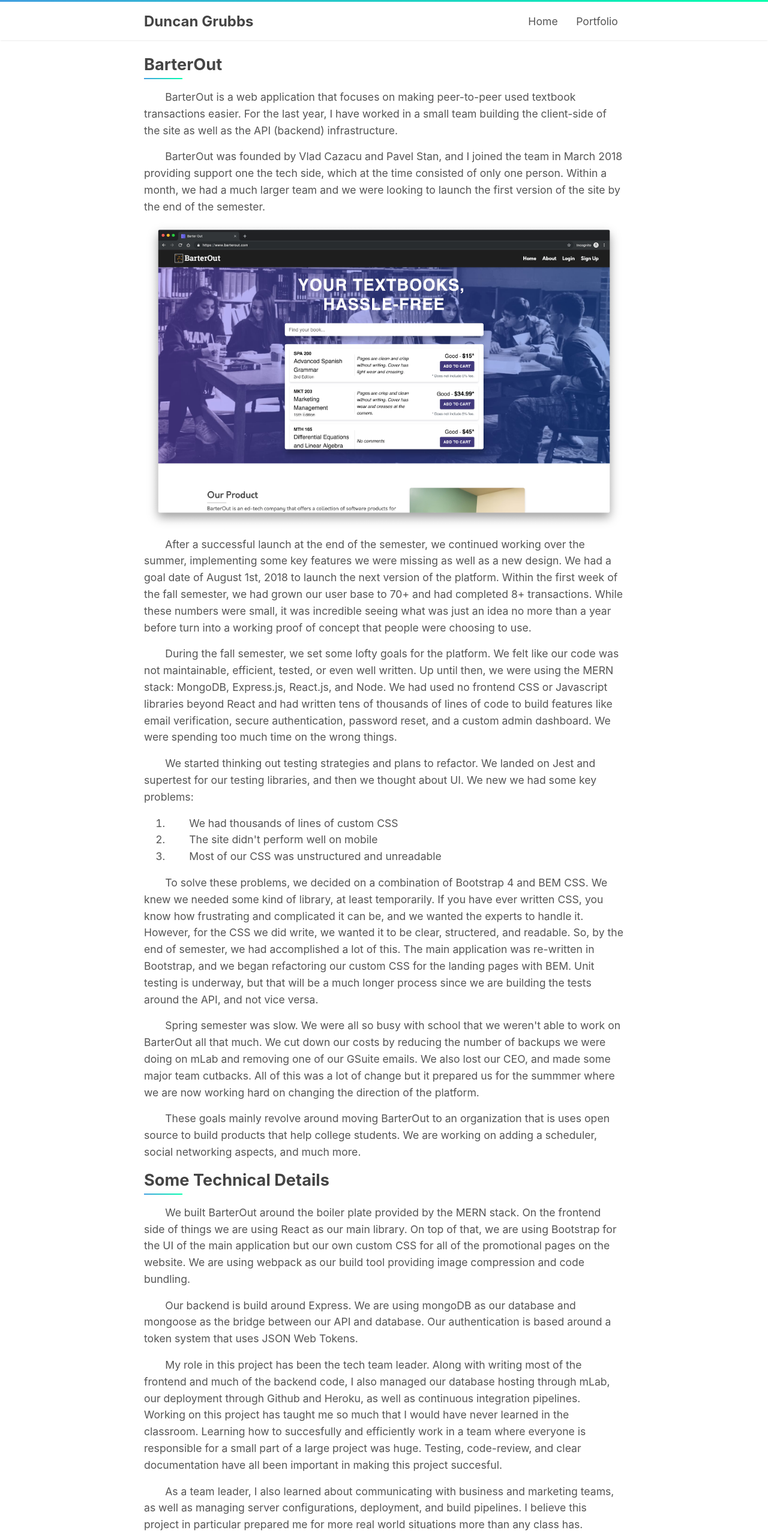
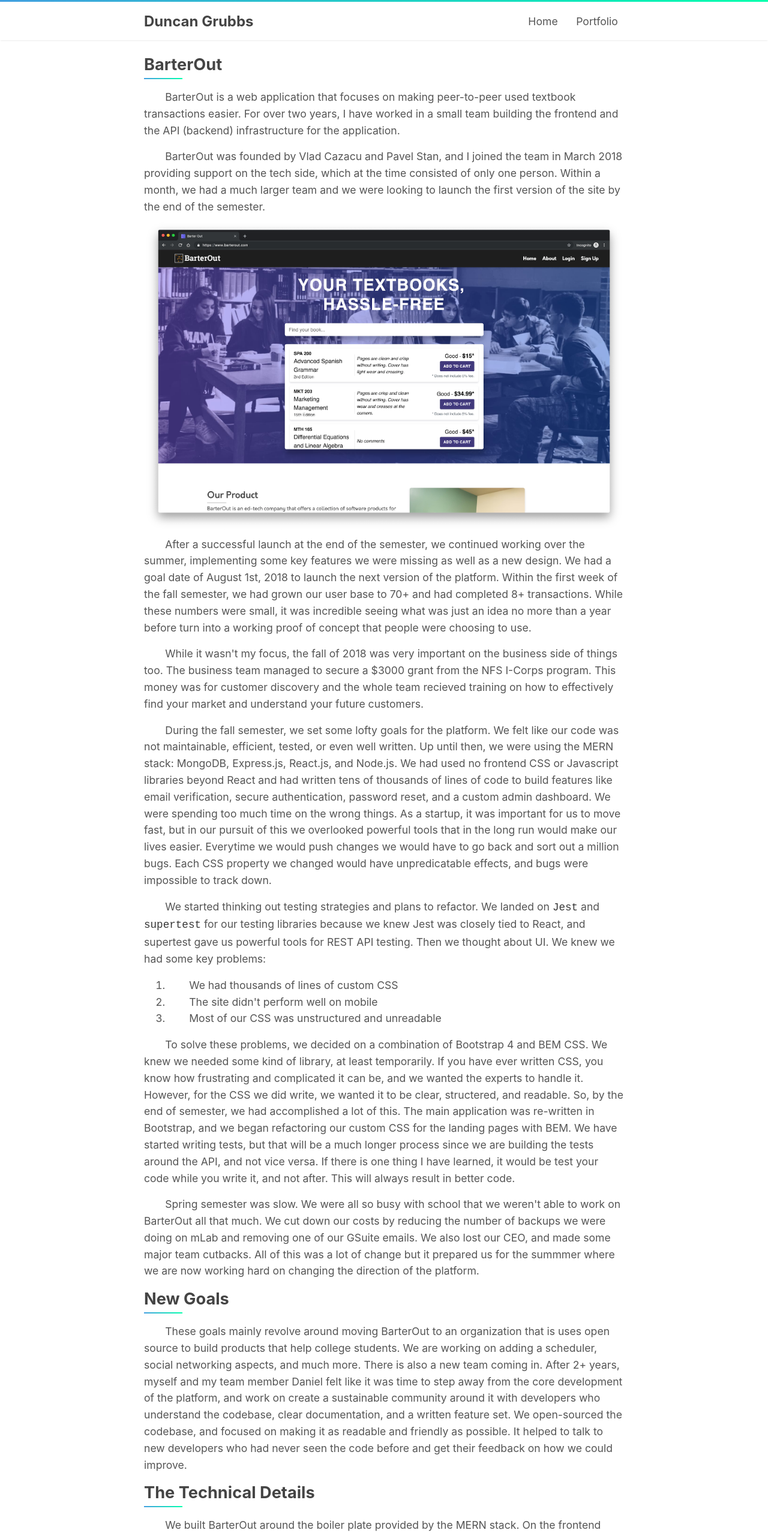
Before and after one commit to duncangrubbs/portfolio, a React (Create React App) app: page /portfolio/barterout in a window 1280 px wide. Shown: the top 2561 px of the page at 60% size. Built offline with nearby package versions, Linux system fonts and the light colour scheme.

Commit message:
Updates.

```diff
--- a/src/css/components.css
+++ b/src/css/components.css
@@ -41,6 +41,7 @@
 
 .navbar__link:hover {
   color: var(--theme-bold-text-color);
+  background: none;;
 }
 
 .navbar__link.selected {
--- a/src/css/main.css
+++ b/src/css/main.css
@@ -1,7 +1,7 @@
 /* THEME */
 :root {
   --theme-primary-color: #299ce9;
-  --theme-secondary-color: rgba(66,159,224,1);
+  --theme-secondary-color:rgb(53, 53, 53);
   --theme-bold-text-color: #444;
   --theme-text-color: #555;
   --theme-light-color: #FFF;
@@ -56,6 +56,11 @@
   font-weight: 400;
 }
 
+code {
+  color: var(--theme-secondary-color);
+  font-family: 'Courier New', Courier, monospace;
+}
+
 ol {
   font-size: 1.1em;
   color: var(--theme-text-color);
@@ -70,7 +75,8 @@
 }
 
 a:hover {
-  color: var(--theme-secondary-color);
+  background: yellow;
+  color: var(--theme-text-color);
 }
 
 .header {
--- a/src/routes/Home.jsx
+++ b/src/routes/Home.jsx
@@ -26,7 +26,8 @@
           all levels of the application stack. From complex frontends
           with React.js, to connecting APIs to databases, to managing
           CI/CD with Travis and Heroku, to building, training, and testing
-          ML models for audio, video, and text.
+          ML models for audio, video, and text. I am currently working as a software engineer intern
+          at <a rel="noopenner external" href="https://factsquared.com">FactSquared</a>!
           I have the most experience with <a rel="noopenner external" href="https://github.com/BarterOut/BarterOutMain">
           Javascript</a> and <a rel="noopenner external" href="https://github.com/duncangrubbs/lyrics-to-artist">Python</a>
           &nbsp;but I also have extensive course work in&nbsp;
@@ -35,7 +36,7 @@
           I have taken courses on subjects including but not limited to:
           AI/ML/Big Data, linear algebra, algorithms, and computer organization.
           You can find me on <a rel="noopenner external" href="https://github.com/duncangrubbs"> Github</a> and
-          <a rel="noopenner external" href="https://www.linkedin.com/in/duncan-grubbs-01979a14a/"> LinkedIn</a>.
+          &nbsp;<a rel="noopenner external" href="https://www.linkedin.com/in/duncan-grubbs-01979a14a/">LinkedIn</a>.
         </p>
       </div>
       <div className="home__grid-item">
@@ -44,9 +45,9 @@
         <WorkCard
         title="BarterOut"
         text="BarterOut is a web application that focuses on making peer-to-peer
-        used textbook transactions easier. For the last year, I have worked
-        in a small team building the client-side of the site, as well as the
-        API (backend) infrastructure. "
+        used textbook transactions easier. For over two years, I have worked
+        in a small team building the frontend and the
+        API (backend) infrastructure for the application."
         />
       </Link>
       <Link to="/portfolio/letsgo">
--- a/src/routes/portfolio/BarterOut.jsx
+++ b/src/routes/portfolio/BarterOut.jsx
@@ -21,13 +21,13 @@
       <h1><a id="barterout__heading" href="https://github.com/BarterOut">BarterOut</a></h1>
       <p className="writing__para">
         BarterOut is a web application that focuses on making peer-to-peer
-        used textbook transactions easier. For the last year, I have worked
-        in a small team building the client-side of the site as well as the
-        API (backend) infrastructure.
+        used textbook transactions easier. For over two years, I have worked
+        in a small team building the frontend and the
+        API (backend) infrastructure for the application.
       </p>
       <p className="writing__para">
         BarterOut was founded by Vlad Cazacu and Pavel Stan, and I joined
-        the team in March 2018 providing support one the tech side,
+        the team in March 2018 providing support on the tech side,
         which at the time consisted of only one person. Within a month,
         we had a much larger team and we were looking to launch the first
         version of the site by the end of the semester.
@@ -44,19 +44,32 @@
         choosing to use.
       </p>
       <p className="writing__para">
+        While it wasn't my focus, the fall of 2018 was very important on the business
+        side of things too. The business team managed to secure a $3000 grant from the
+        NFS I-Corps program. This money was for customer discovery and the whole team
+        recieved training on how to effectively find your market and understand your
+        future customers.
+      </p>
+      <p className="writing__para">
         During the fall semester, we set some lofty goals for the platform. We felt
         like our code was not maintainable, efficient, tested, or even well written.
         Up until then, we were using the MERN stack: MongoDB, Express.js, React.js,
-        and Node. We had used no frontend CSS or Javascript libraries beyond React
+        and Node.js. We had used no frontend CSS or Javascript libraries beyond React
         and had written tens of thousands of lines of code to build features like
         email verification, secure authentication, password reset, and a custom admin
-        dashboard. We were spending too much time on the wrong things.
+        dashboard. We were spending too much time on the wrong things. As a startup,
+        it was important for us to move fast, but in our pursuit of this we overlooked
+        powerful tools that in the long run would make our lives easier. Everytime we
+        would push changes we would have to go back and sort out a million bugs. Each
+        CSS property we changed would have unpredicatable effects, and bugs were
+        impossible to track down.
       </p>
       <p className="writing__para">
         We started thinking out testing strategies and plans to refactor.
         We landed on <code>Jest</code> and <code>supertest</code> for our
-        testing libraries, and then we thought about UI.
-        We new we had some key problems:
+        testing libraries because we knew Jest was closely tied to React,
+        and supertest gave us powerful tools for REST API testing.
+        Then we thought about UI. We knew we had some key problems:
       </p>
       <ol className="writing__para">
         <li>We had thousands of lines of custom CSS</li>
@@ -72,8 +85,10 @@
         structered, and readable. So, by the end of semester, we had accomplished
         a lot of this. The main application was re-written in Bootstrap, and
         we began refactoring our custom CSS for the landing pages with BEM.
-        Unit testing is underway, but that will be a much longer process
+        We have started writing tests, but that will be a much longer process
         since we are building the tests around the API, and not vice versa.
+        If there is one thing I have learned, it would be test your code while
+        you write it, and not after. This will always result in better code.
       </p>
       <p className="writing__para">
         Spring semester was slow. We were all so busy with school that we weren't
@@ -83,12 +98,20 @@
         this was a lot of change but it prepared us for the summmer where we are now
         working hard on changing the direction of the platform.
       </p>
+      <h1>New Goals</h1>
       <p className="writing__para">
         These goals mainly revolve around moving BarterOut to an organization that
         is uses open source to build products that help college students. We are
         working on adding a scheduler, social networking aspects, and much more.
+        There is also a new team coming in. After 2+ years, myself and my team
+        member Daniel felt like it was time to step away from the core development
+        of the platform, and work on create a sustainable community around it
+        with developers who understand the codebase, clear documentation, and a
+        written feature set. We open-sourced the codebase, and focused on making
+        it as readable and friendly as possible. It helped to talk to new developers
+        who had never seen the code before and get their feedback on how we could improve.
       </p>
-      <h1>Some Technical Details</h1>
+      <h1>The Technical Details</h1>
       <p className="writing__para">
         We built BarterOut around the boiler plate provided by the MERN stack. On
         the frontend side of things we are using React as our main library. On top
@@ -97,15 +120,24 @@
         webpack as our build tool providing image compression and code bundling.
       </p>
       <p className="writing__para">
-        Our backend is build around Express. We are using mongoDB as our database
-        and mongoose as the bridge between our API and database. Our authentication
-        is based around a token system that uses JSON Web Tokens.
+        Our backend is build around Express. We are using MongoDB as our database
+        and mongoose as the bridge between our API and database. The database is hosted
+        on MongoDB atlas because of its ease of use.
+        Our authenticationis based around a token system that uses JSON Web Tokens.
+        We use middleware on our API endpoints that checks the <code>Authorization</code>
+        &nbsp;header, and validates a token if the endpoint requires it. This allows us to
+        easily change permissions levels of an endpoint on the fly. We standardize the
+        connection between our frontend and backend through FetchService middleware
+        that lives on the frontend. Any API request from a React component passes
+        through this service. The middleware passes the right headers, hits the
+        right version of the API, and does automatic error parsing and handling.
       </p>
+      <h1>My Role</h1>
       <p className="writing__para">
         My role in this project has been the tech team leader. Along with
         writing most of the frontend and much of the backend code, I also managed
         our database hosting through mLab, our deployment through Github and Heroku,
-        as well as continuous integration pipelines. Working on this project has taught
+        as well as the continuous integration pipeline. Working on this project has taught
         me so much that I would have never learned in the classroom. Learning how to
         succesfully and efficiently work in a team where everyone is responsible for
         a small part of a large project was huge. Testing, code-review, and clear
@@ -113,7 +145,11 @@
       </p>
       <p className="writing__para">
         As a team leader, I also learned about communicating with business and marketing
-        teams, as well as managing server configurations, deployment, and build pipelines.
+        teams and being there throughout the entire product development cycle. As a student
+        run organization we didn't have formal roles, but the experience was similar to
+        working in a product team that had designers, developers, marketers, and managers.
+        Participating the cycle of product development taught me a lot about the importance
+        of iteration, critical thinking, and being willing to just go for something.
         I believe this project in particular prepared me for more real world situations more
         than any class has.
       </p>
```
